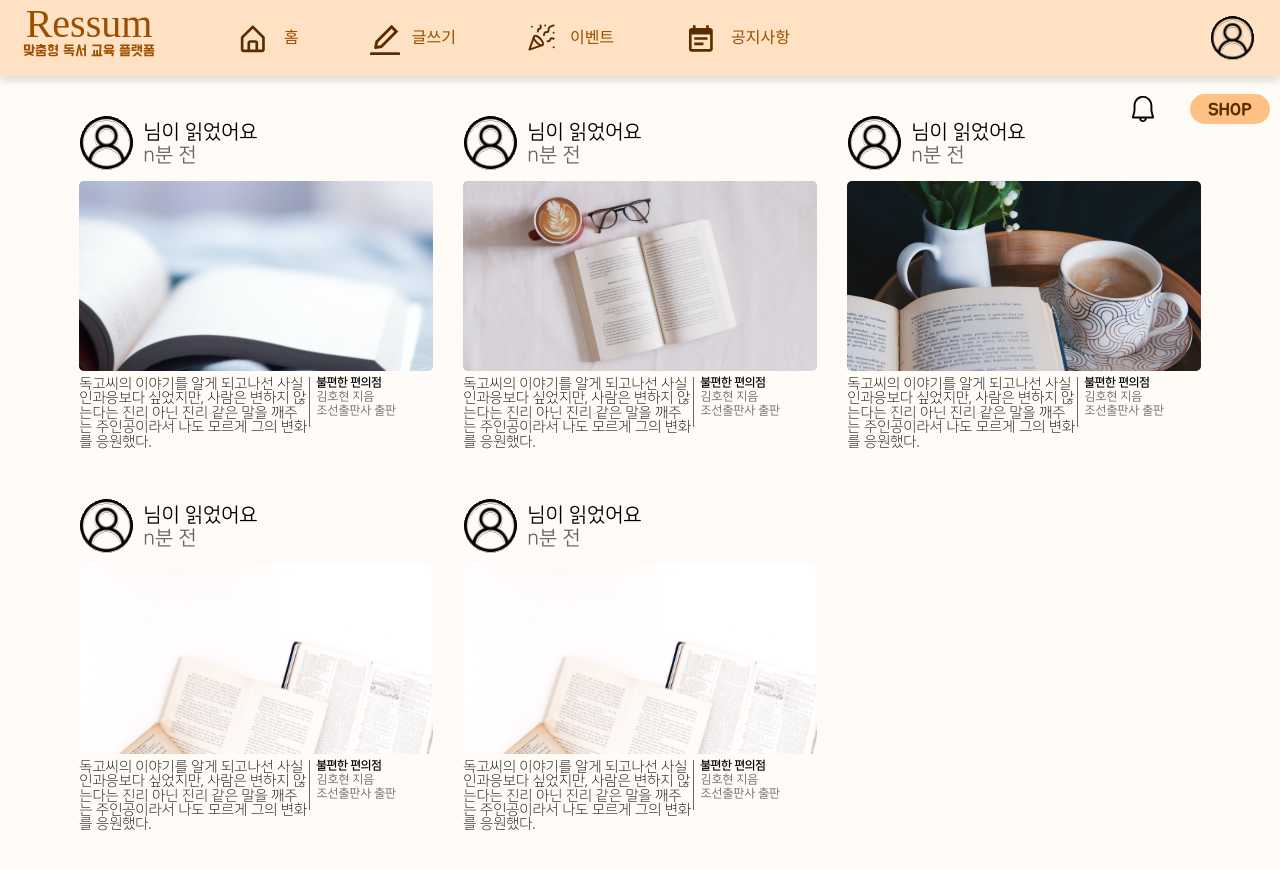
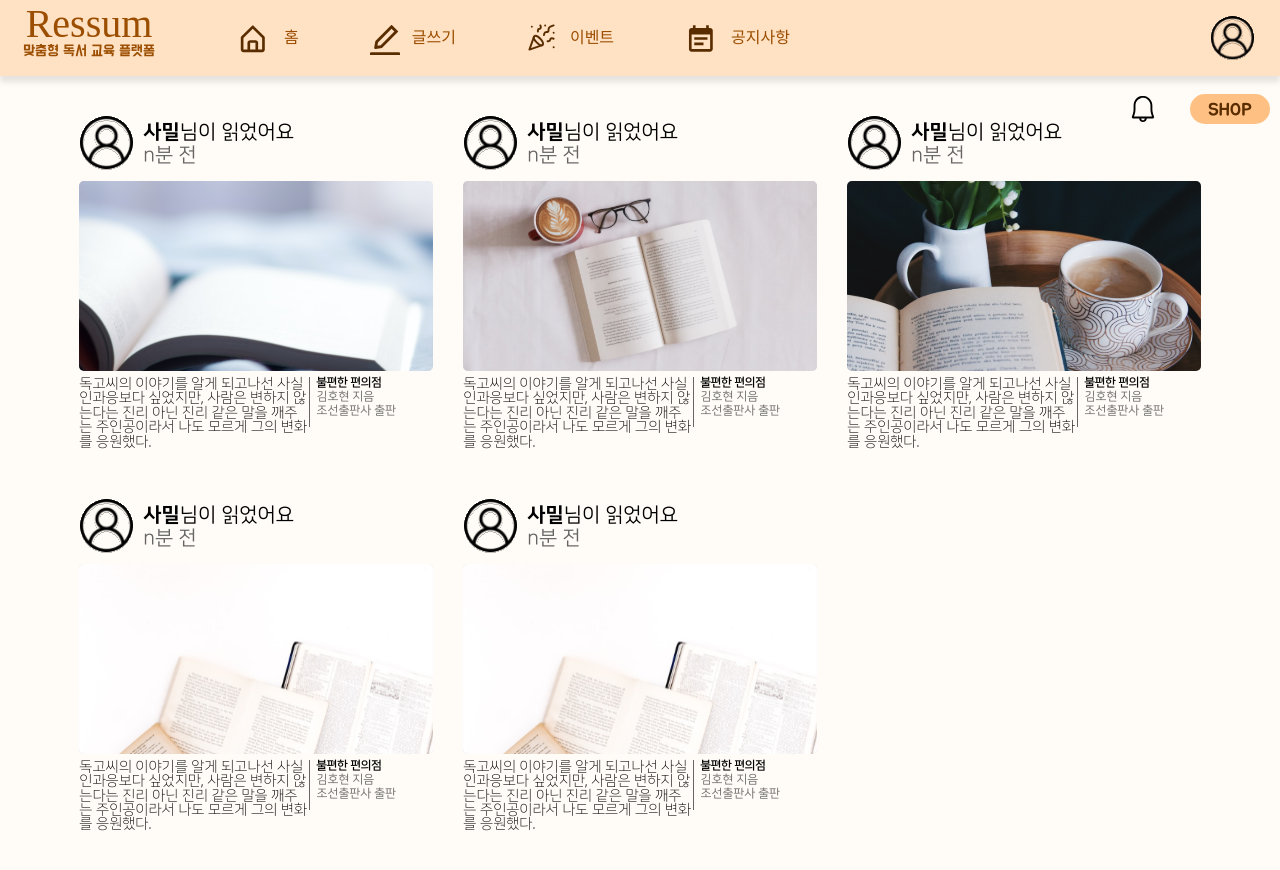
Before and after one commit to Ressum/FrontEnd, a React (Create React App) app: page /main/home in a window 1280 px wide. Shown: the top 870 px of the page. Built offline with nearby package versions, Linux system fonts and the light colour scheme; a web font is replaced by a local one.

Commit message:
fix:: 로그인 방식 관련 업데이트(db저장, firebase auth 사용, 로그인 유지 개발을 위한 코드 정리 등..)

```diff
--- a/src/App.js
+++ b/src/App.js
@@ -13,37 +13,18 @@ import AISurvey from 'components/AISurvey/AISurvey';
 import Goods from 'components/Goods/Goods';
 import SignIn from 'components/Main/SignIn/SignIn';
 
-const userInfo = {
-  id: 0,
-  pw: '',
-  isLogin: false,
-}
+function App() {
 
-export const UserContext = createContext(userInfo);
-
-function App() {
-  const [loginUser, setLoginUser] = useState(localStorage.getItem('user'));
-   const refreshFunction = (data) => {
-     setLoginUser(data);
-   };
 
   return (
     <Router>
-      <UserContext.Provider value={{loginUser, setLoginUser}}>
         <Routes>
           <Route path="View" element={<View />} />
           <Route path="aisurvey/*" element={<AISurvey />} />
           <Route path="goods/*" element={<Goods />} />
           <Route path="main/*" element={<Main />} />
           <Route path='/' element={<Navigate to="main" />} />
-          {/* {false ? null :
-            <>
-              <Route path="signin" element={<SignIn refreshFunction={refreshFunction} user={loginUser} />} />
-              <Route path="signup" element={<SignUp />} />
-            </>
-          } */}
         </Routes>
-      </UserContext.Provider>
     </Router>
   );
 }
--- a/src/components/Main/Home/Home.js
+++ b/src/components/Main/Home/Home.js
@@ -1,4 +1,4 @@
-import React, { useContext } from 'react';
+import React from 'react';
 import './Home.scss';
 import cover_21941 from 'images/Home/cover_21941.svg';
 import cover_21942 from 'images/Home/cover_21942.svg';
@@ -6,10 +6,8 @@ import cover_21943 from 'images/Home/cover_21943.svg';
 import cover_21944 from 'images/Home/cover_21944.svg';
 import profile from 'images/Home/profile.svg';
 import { useRef } from 'react';
-import { UserContext } from 'App';
 
 function Home() {
-    const { loginUser } = useContext(UserContext);
 
     const contentsImagesSrc = useRef([
         cover_21941,
@@ -28,7 +26,7 @@ function Home() {
                             <div className="content-header">
                                 <img src={profile} alt="profile" />
                                 <div>
-                                    <h3><span>{loginUser}</span>님이 읽었어요</h3>
+                                    <h3><span>{"사밀"}</span>님이 읽었어요</h3>
                                     <div><span>n</span>분 전</div>
                                 </div>
                             </div>
--- a/src/components/Main/Main.js
+++ b/src/components/Main/Main.js
@@ -21,15 +21,9 @@ import LostPassword from './LostPassword/LostPassword';
 import AISurveyResult from './AISurveyResult/AISurveyResult';
 import './Main.scss';
 import BottomBar from 'components/Main/BottomBar/BottomBar';
-import MainPopUp from './MainPopUp/MainPopUp';
-import { UserContext } from 'App';
 
 function Main() {
     //const [showPopUp, setShowPopUp] = useState(true);
-    const { loginUser, setLoginUser } = useContext(UserContext);
-    const refreshFunction = (data) => {
-        setLoginUser(data);
-    };
 
     return (
         <div id="main">
@@ -45,12 +39,8 @@ function Main() {
                 <Route path="mypage" element={<MyPage />} />
                 <Route path="notice/*" element={<Notice />} />
                 <Route path="payment" element={<Payment />} />
-                {false ? null :
-                    <>
-                        <Route path="signin" element={<SignIn refreshFunction={refreshFunction} user={loginUser} />} />
-                        <Route path="signup" element={<SignUp />} />
-                    </>
-                }
+                <Route path="signin" element={<SignIn />} />
+                <Route path="signup" element={<SignUp />} />
                 <Route path="write" element={<Write />} />
                 <Route path="lostpassword" element={<LostPassword />} />
                 <Route path="aisurveyresult" element={<AISurveyResult />} />
--- a/src/components/Main/MyPage/MyPage.js
+++ b/src/components/Main/MyPage/MyPage.js
@@ -1,4 +1,4 @@
-import React, { useContext } from 'react';
+import React from 'react';
 import { useRef } from "react";
 
 import './MyPage.scss';
@@ -6,10 +6,8 @@ import myProfileImg from 'images/my-profile-img.svg';
 import bookReportImg from 'images/MyPage/book-report-image.svg';
 import readBookImg from 'images/MyPage/read-book-image.svg';
 import joinedEventImg from 'images/MyPage/joined-event-image.svg';
-import { UserContext } from 'App';
 
 function MyPage() {
-    const { loginUser } = useContext(UserContext);
 
     const bookReportsId = useRef([
         123123,
@@ -37,7 +35,7 @@ function MyPage() {
             <div id="my-page-header">
                 <img src={myProfileImg} alt="profile" />
                 <div>
-                    <h2><span>{loginUser}</span>님</h2>
+                    <h2><span>{"사밀"}</span>님</h2>
                     <div>오늘은 날씨가 좋네요!</div>
                 </div>
             </div>
--- a/src/components/Main/SignIn/SignIn.js
+++ b/src/components/Main/SignIn/SignIn.js
@@ -10,13 +10,6 @@ import { useNavigate } from 'react-router-dom';
 function SignIn(props) {
     const [email, setEmail] = useState('');
     const [password, setPassword] = useState('');
-    const [userData, setUserData] = useState();
-
-    useEffect(() => {
-        onSnapshot(collection(db, "User"), (snapshot) => {
-            setUserData(snapshot._snapshot.docChanges)
-        });
-    }, []);
 
     const onSubmit = e => {
         e.preventDefault();
```
Also changed, not shown: 1 other file (tests, documents, lock files or other folders).
